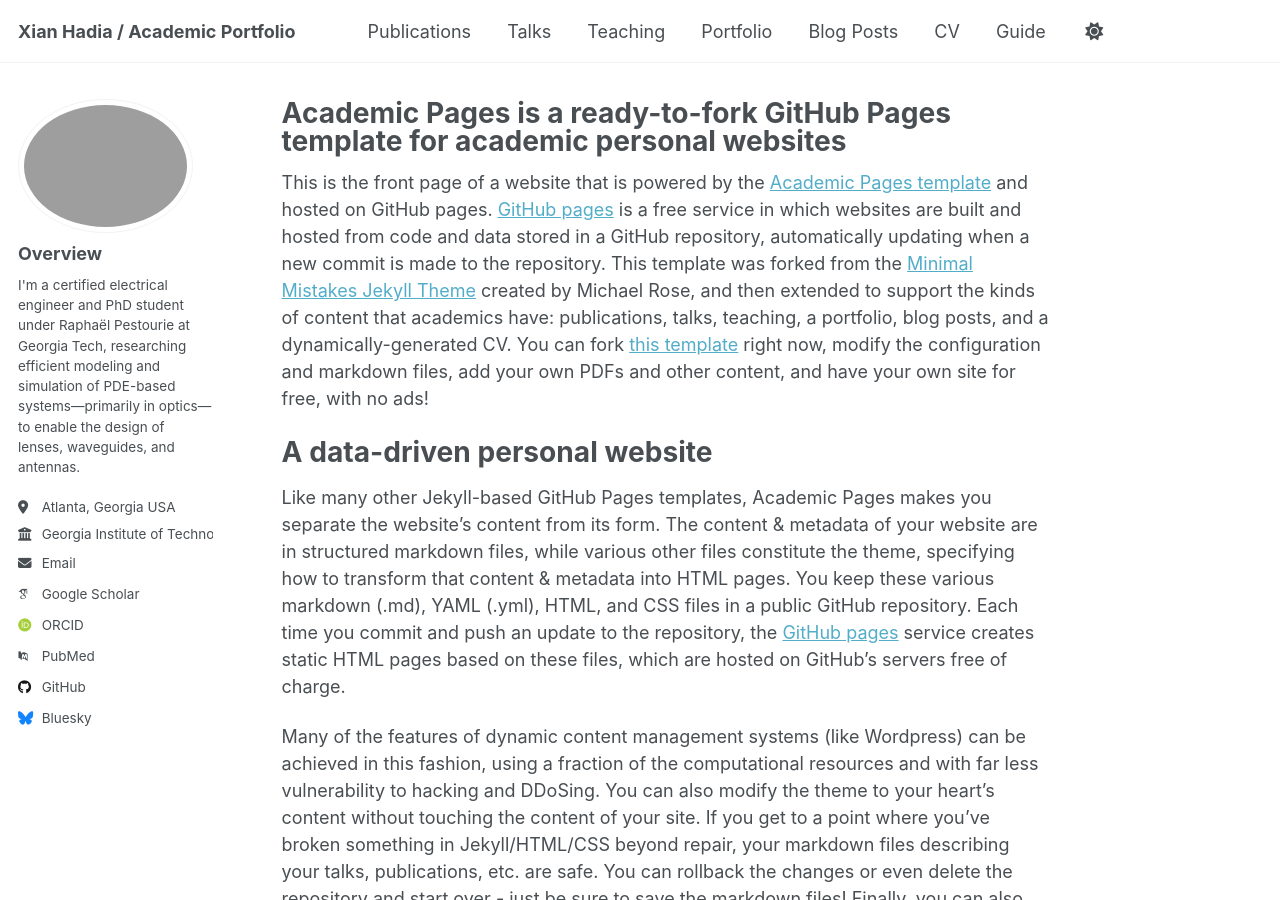
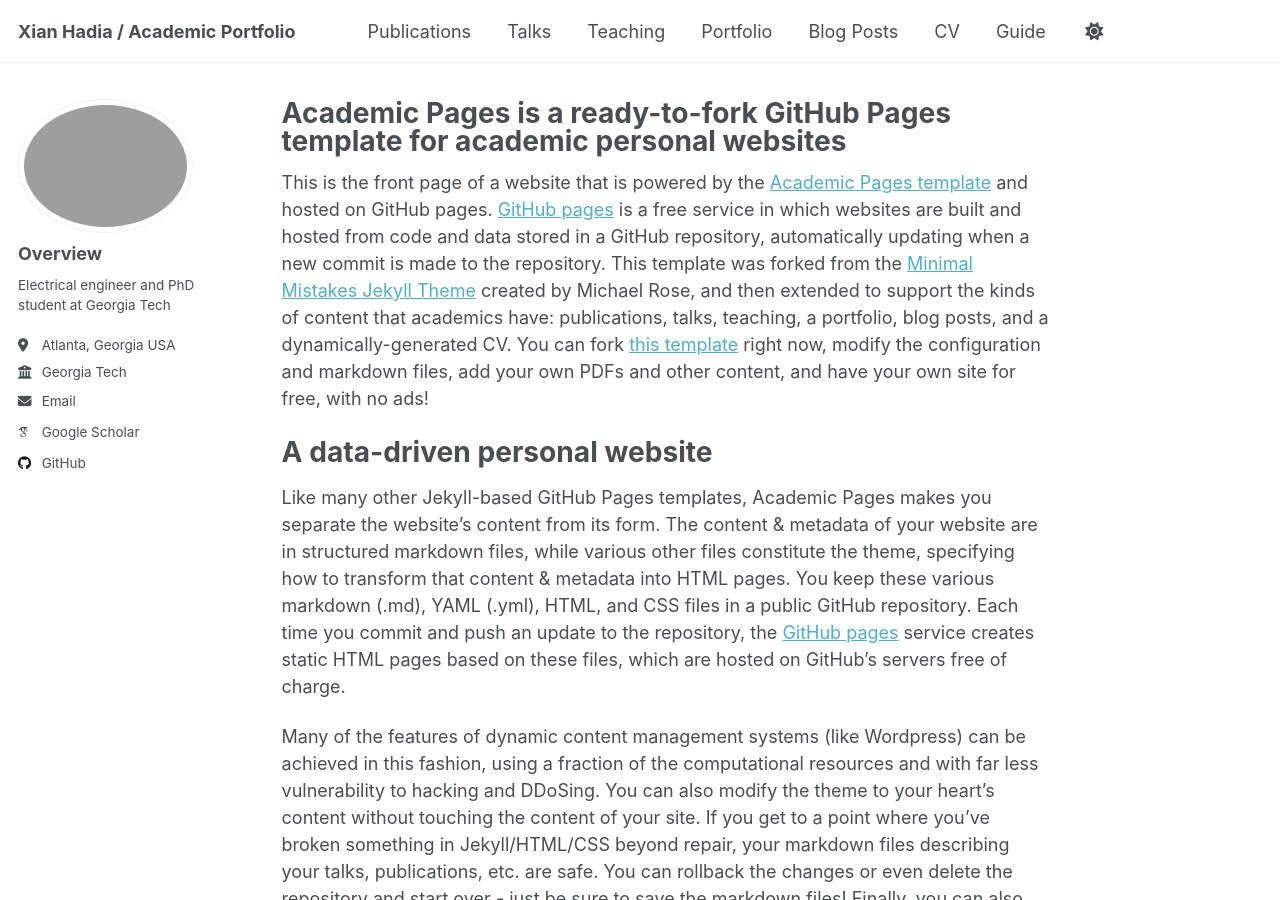
Before and after one commit to xianhadia/xianhadia.github.io, a Jekyll site: the page built from _pages/about.md, in a window 1280 px wide and 900 px high. Built offline with Jekyll 4.4.1, drawn with Linux system fonts in a browser that asks for light colours; some web fonts are replaced; some of the changed lines change nothing that is shown.

Commit message:
revise config.yml

```diff
--- a/_config.yml
+++ b/_config.yml
@@ -25,9 +25,9 @@
   avatar           : "profile.png"
   name             : "Overview"
   pronouns         : # example: "she/her"
-  bio              : "I'm a certified electrical engineer and PhD student under Raphaël Pestourie at Georgia Tech, researching efficient modeling and simulation of PDE-based systems—primarily in optics—to enable the design of lenses, waveguides, and antennas."
+  bio              : "Electrical engineer and PhD student at Georgia Tech"
   location         : "Atlanta, Georgia USA"
-  employer         : "Georgia Institute of Technology"
+  employer         : "Georgia Tech"
   uri              : # URL
   email            : "xhadia3@gatech.edu"
 
@@ -35,9 +35,9 @@
   arxiv            : # URL - Update with the correct link to your profile
   googlescholar    : "https://scholar.google.com/citations?user=faPctLoAAAAJ&hl=en"
   impactstory      : # URL
-  orcid            : "http://orcid.org/yourorcidurl"
+  orcid            : # URL
   semantic         : # URL
-  pubmed           : "https://www.ncbi.nlm.nih.gov/pubmed/?term=john+snow"
+  pubmed           : # URL
   researchgate     : # URL
   scopus           : # URL
 
@@ -50,7 +50,7 @@
   stackoverflow    : # User number or user number and name (i.e., use "1" or "1/jeff-atwood")
 
   # Social media
-  bluesky          : "bsky.app" # Replace this with you Bluesky username
+  bluesky          : # Replace this with you Bluesky username
   facebook         : # Username
   flickr           : # Username
   foursquare       : # Username
```
